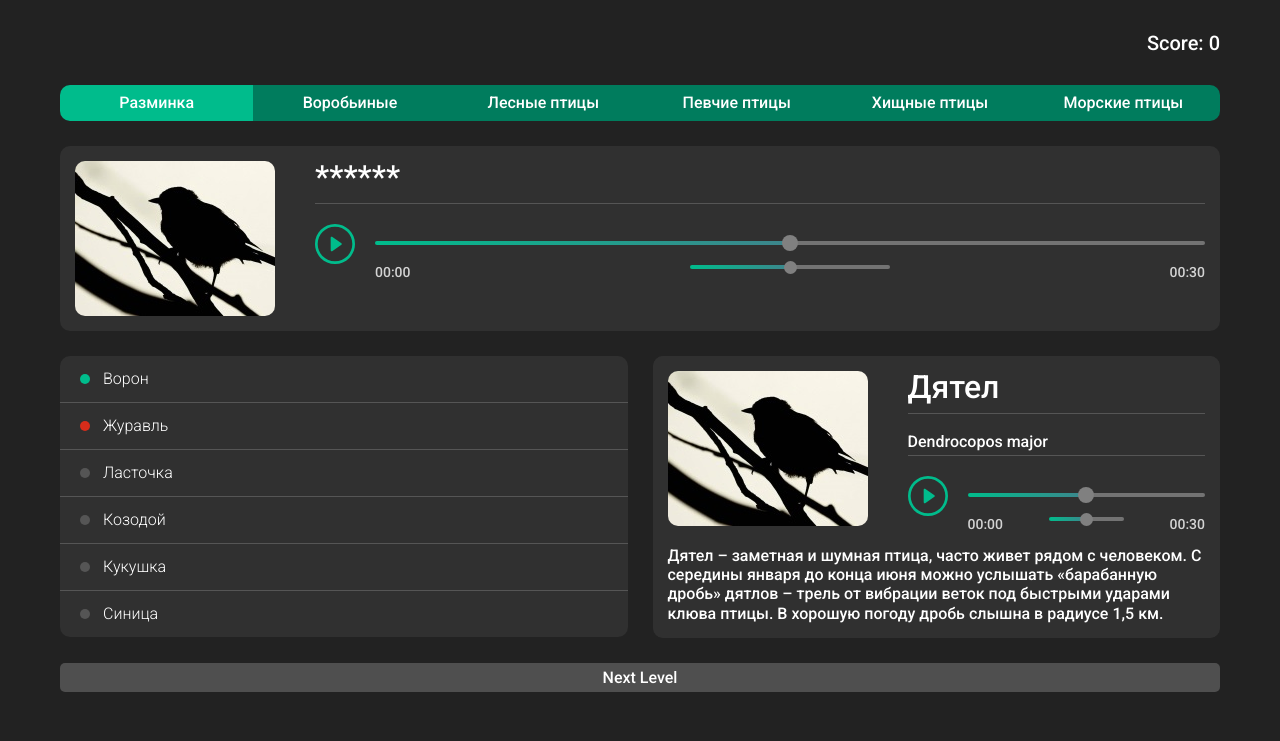
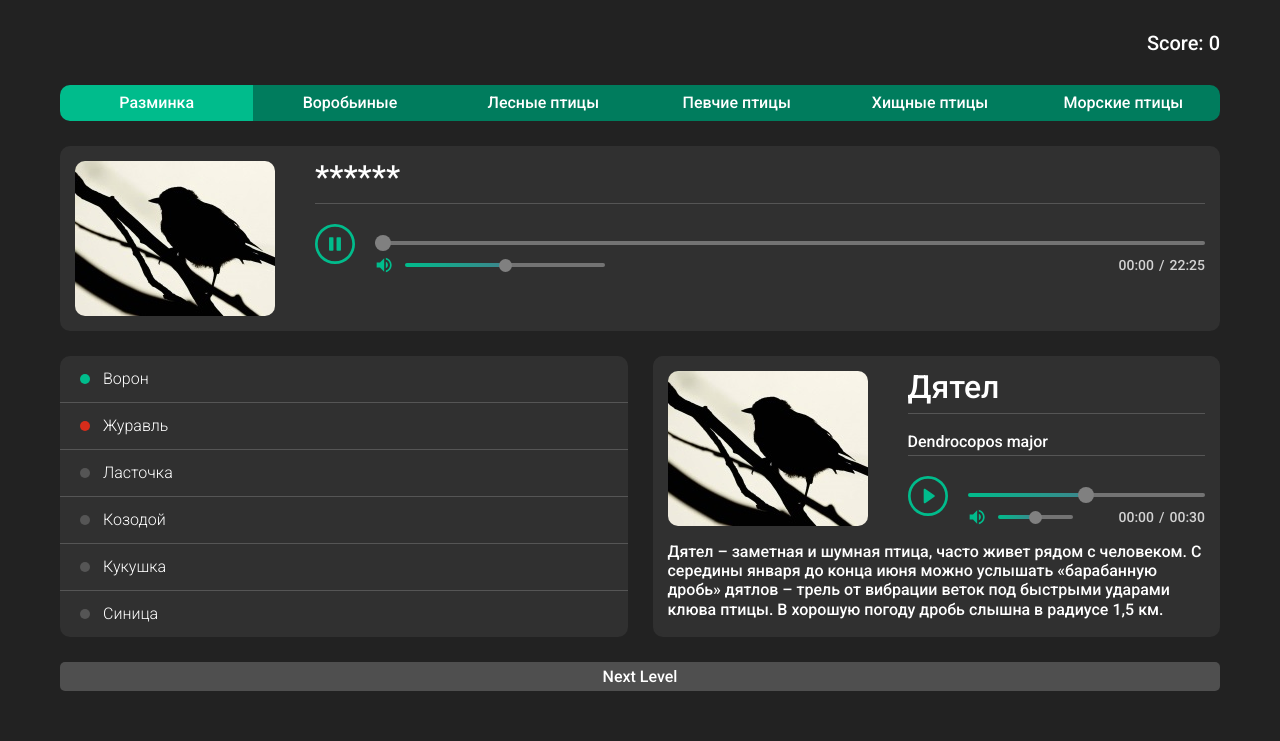
Before and after one commit to Rz0R/songbird, a website built with webpack: page public/index.html in a window 1280 px wide. Both pictures are taken after a click on the button 335 px from the left and 244 px from the top of the page. Shown: the top 741 px of the page. Built offline with nearby package versions, Linux system fonts and the light colour scheme; files whose address does not match are found by name.

Commit message:
feat: add audio player

```diff
--- a/markup/scss/_game.scss
+++ b/markup/scss/_game.scss
@@ -175,13 +175,12 @@
     flex: auto;
     display: flex;
     flex-direction: column;
-    gap: rem(10);
   }
 
   // .audio-player__progress-bar
 
   &__time,
-  &__volume {
+  &__volume-bar {
     width: 100%;
     height: rem(4);
     border-radius: rem(5);
@@ -225,7 +224,30 @@
     margin-bottom: rem(10);
   }
 
-  &__volume {
+  &__volume-wrapper {
+    display: flex;
+    align-items: center;
+    gap: rem(10);
+  }
+
+  &__volume-button-ibg {
+    width: rem(20);
+    height: rem(20);
+
+    svg {
+      position: absolute;
+      width: 100%;
+      height: 100%;
+      top: 0;
+      left: 0;
+      object-fit: cover;
+      fill: #00bc8c;
+      transition: fill 0.3s ease 0s;
+      transform: scale(1.5);
+    }
+  }
+
+  &__volume-bar {
     width: rem(200);
 
     .question_with-description & {
@@ -247,8 +269,13 @@
     }
   }
 
+  &__time-info-wrapper {
+    display: flex;
+    align-items: center;
+    gap: rem(5);
+  }
+
   // .audio-player__time-info
-
   &__time-info {
     display: flex;
     gap: rem(10);
--- a/src/presenter/game-page-presenter.js
+++ b/src/presenter/game-page-presenter.js
@@ -3,12 +3,15 @@ import { remove, render, replace } from '../utils/render';
 import HeaderView from '../view/header-view';
 import GamePageView from '../view/game-page-view';
 import FooterView from '../view/footer-view';
+import AudioPlayerView from '../view/audio-player-view';
 
 class GamePagePresenter {
   #gamePageContainer = null;
   #headerComponent = null;
   #gamePageComponent = null;
   #footerComponent = null;
+
+  #questionAudioPlayer = null;
 
   constructor(gamePageContainer) {
     this.#gamePageContainer = gamePageContainer;
@@ -19,6 +22,13 @@ class GamePagePresenter {
     render(this.#gamePageContainer, this.#headerComponent);
     this.#gamePageComponent = new GamePageView();
     render(this.#gamePageContainer, this.#gamePageComponent);
+
+    const src = 'https://www.xeno-canto.org/sounds/uploaded/GYAUIPUVNM/XC515519-2020.01.01_17.24_01.MP3';
+    const duration = 1345;
+
+    this.#questionAudioPlayer = new AudioPlayerView(src, duration);
+    render(this.#gamePageComponent.getQuestionContentContainer(), this.#questionAudioPlayer);
+
     this.#footerComponent = new FooterView();
     render(this.#gamePageContainer, this.#footerComponent);
   };
--- /dev/null
+++ b/src/view/audio-player-view.js
@@ -0,0 +1,257 @@
+import AbstractView from './abstract-view';
+import { createElement, render, replace } from '../utils/render.js';
+
+const createPlaySvgTemplate = () =>
+  `<svg
+    xmlns="http://www.w3.org/2000/svg"
+    shape-rendering="geometricPrecision"
+    text-rendering="geometricPrecision"
+    image-rendering="optimizeQuality"
+    fill-rule="evenodd"
+    clip-rule="evenodd"
+    viewBox="0 0 512 512"
+    >
+    <path
+      fill-rule="nonzero"
+      d="M255.99 0c70.68 0 134.7 28.66 181.02 74.98C483.33 121.3 512 185.31 512 256c0 70.68-28.67 134.69-74.99 181.01C390.69 483.33 326.67 512 255.99 512S121.3 483.33 74.98 437.01C28.66 390.69 0 326.68 0 256c0-70.67 28.66-134.7 74.98-181.02C121.3 28.66 185.31 0 255.99 0zm77.4 269.81c13.75-8.88 13.7-18.77 0-26.63l-110.27-76.77c-11.19-7.04-22.89-2.9-22.58 11.72l.44 154.47c.96 15.86 10.02 20.21 23.37 12.87l109.04-75.66zm79.35-170.56c-40.1-40.1-95.54-64.92-156.75-64.92-61.21 0-116.63 24.82-156.74 64.92-40.1 40.11-64.92 95.54-64.92 156.75 0 61.22 24.82 116.64 64.92 156.74 40.11 40.11 95.53 64.93 156.74 64.93 61.21 0 116.65-24.82 156.75-64.93 40.11-40.1 64.93-95.52 64.93-156.74 0-61.22-24.82-116.64-64.93-156.75z"
+    />
+  </svg>`;
+
+const createPlaySvgElement = () => createElement(createPlaySvgTemplate());
+
+const createPauseSvgTemplate = () =>
+  `<svg
+    xmlns="http://www.w3.org/2000/svg"
+    shape-rendering="geometricPrecision"
+    text-rendering="geometricPrecision"
+    image-rendering="optimizeQuality"
+    fill-rule="evenodd"
+    clip-rule="evenodd"
+    viewBox="0 0 512 511.99"
+    >
+    <path
+      fill-rule="nonzero"
+      d="M256 0c70.68 0 134.7 28.66 181.02 74.98C483.34 121.3 512 185.32 512 256s-28.66 134.69-74.98 181.01C390.7 483.33 326.68 511.99 256 511.99s-134.7-28.66-181.02-74.98C28.66 390.69 0 326.68 0 256c0-70.68 28.66-134.7 74.98-181.02C121.3 28.66 185.32 0 256 0zm-66.92 168.32h38.04c5.09 0 9.24 4.21 9.24 9.24v156.87c0 5.03-4.19 9.23-9.24 9.23h-38.04c-5.03 0-9.23-4.16-9.23-9.23V177.56c0-5.09 4.15-9.24 9.23-9.24zm95.77 0h38.06c5.08 0 9.23 4.2 9.23 9.24v156.87c0 5.03-4.19 9.23-9.23 9.23h-38.06c-5.04 0-9.23-4.16-9.23-9.23V177.56c0-5.09 4.16-9.24 9.23-9.24zm127.9-69.07C372.64 59.15 317.21 34.33 256 34.33c-61.21 0-116.64 24.82-156.75 64.92-40.1 40.11-64.92 95.54-64.92 156.75 0 61.21 24.82 116.63 64.92 156.74 40.11 40.1 95.54 64.92 156.75 64.92 61.21 0 116.64-24.82 156.75-64.92 40.1-40.11 64.92-95.53 64.92-156.74 0-61.21-24.82-116.64-64.92-156.75z"
+    />
+  </svg>`;
+
+const createPauseSvgElement = () => createElement(createPauseSvgTemplate());
+
+const createVolumeIconTemplate = () =>
+  `<svg height="100%" version="1.1" viewBox="0 0 36 36" width="100%">
+		<defs>
+			<clipPath>
+				<path d="m 14.35,-0.14 -5.86,5.86 20.73,20.78 5.86,-5.91 z"></path>
+				<path d="M 7.07,6.87 -1.11,15.33 19.61,36.11 27.80,27.60 z"></path>
+				<path d="M 9.09,5.20 6.47,7.88 26.82,28.77 29.66,25.99 z" transform="translate(0, 0)"></path>
+			</clipPath>
+			<clipPath>
+				<path d="m -11.45,-15.55 -4.44,4.51 20.45,20.94 4.55,-4.66 z" transform="translate(0, 0)"></path>
+			</clipPath>
+		</defs>
+		<path
+			d="M8,21 L12,21 L17,26 L17,10 L12,15 L8,15 L8,21 Z M19,14 L19,22 C20.48,21.32 21.5,19.77 21.5,18 C21.5,16.26 20.48,14.74 19,14 ZM19,11.29 C21.89,12.15 24,14.83 24,18 C24,21.17 21.89,23.85 19,24.71 L19,26.77 C23.01,25.86 26,22.28 26,18 C26,13.72 23.01,10.14 19,9.23 L19,11.29 Z">
+		</path>
+	</svg>`;
+
+const createVolumeIconElement = () => createElement(createVolumeIconTemplate());
+
+const createVolumeMuteIconTemplate = () =>
+  `<svg height="100%" version="1.1" viewBox="0 0 36 36" width="100%">
+    <path
+			d="m 21.48,17.98 c 0,-1.77 -1.02,-3.29 -2.5,-4.03 v 2.21 l 2.45,2.45 c .03,-0.2 .05,-0.41 .05,-0.63 z m 2.5,0 c 0,.94 -0.2,1.82 -0.54,2.64 l 1.51,1.51 c .66,-1.24 1.03,-2.65 1.03,-4.15 0,-4.28 -2.99,-7.86 -7,-8.76 v 2.05 c 2.89,.86 5,3.54 5,6.71 z M 9.25,8.98 l -1.27,1.26 4.72,4.73 H 7.98 v 6 H 11.98 l 5,5 v -6.73 l 4.25,4.25 c -0.67,.52 -1.42,.93 -2.25,1.18 v 2.06 c 1.38,-0.31 2.63,-0.95 3.69,-1.81 l 2.04,2.05 1.27,-1.27 -9,-9 -7.72,-7.72 z m 7.72,.99 -2.09,2.08 2.09,2.09 V 9.98 z">
+		</path>
+	</svg>`;
+
+const createVolumeMuteIconElement = () => createElement(createVolumeMuteIconTemplate());
+
+const createAudioPlayerTemplate = (isPlay = false, src, duration) => {
+  return `<div class="question__audio-player audio-player">
+      <audio src="${src}"></audio>
+      <div class="audio-player__controls">
+        <button class="audio-player__play">${isPlay ? createPauseSvgTemplate() : createPlaySvgTemplate()}</button>
+        <div class="audio-player__time-bar">
+          <input type="range" class="audio-player__time" value="50" min="0" max="100" step="0.01" />
+          <div class="audio-player__time-info">
+            <div class="audio-player__volume-wrapper">
+              <button class="audio-player__volume-button-ibg">${createVolumeIconTemplate()}</button>
+              <input type="range" class="audio-player__volume-bar" value="50" min="0" max="100" step="0.01" />
+            </div>
+            <div class="audio-player__time-info-wrapper">
+              <span class="audio-player__current-time">00:00</span>
+              /
+              <span class="audio-player__total-time">${formatTime(duration)}</span>
+            </div>
+          </div>
+        </div>
+      </div>
+    </div>`;
+};
+
+const formatTime = (number) => {
+  const minutes = Math.floor((number / 60) % 60)
+    .toString()
+    .padStart(2, 0);
+
+  const seconds = Math.floor(number % 60)
+    .toString()
+    .padStart(2, 0);
+
+  return `${minutes}:${seconds}`;
+};
+
+const setBarStyle = (prbar) => {
+  const value = prbar.value;
+  prbar.style.background = `linear-gradient(to right, rgb(0, 188, 140) 0%, rgb(61, 133, 140) ${value}%, rgb(115, 115, 115) ${value}%, rgb(115, 115, 115) ${value}%)`;
+};
+
+class AudioPlayerView extends AbstractView {
+  #isPlay = false;
+  #playButtonElement = null;
+  #volumeButtonElement = null;
+  #timeBarElement = null;
+  #volumeBarElement = null;
+
+  #playSvgElement = null;
+  #pauseSvgElement = null;
+
+  #volumeIconSvgElement = null;
+  #volumeMuteIconSvgElement = null;
+
+  #audioElement = null;
+  #audioSrc = null;
+  #audioDuration = null;
+  #currentTimeElement = null;
+
+  constructor(src, duration) {
+    super();
+
+    this.#audioSrc = src;
+    this.#audioDuration = duration;
+
+    this.#playSvgElement = createPlaySvgElement();
+    this.#pauseSvgElement = createPauseSvgElement();
+    this.#volumeIconSvgElement = createVolumeIconElement();
+    this.#volumeMuteIconSvgElement = createVolumeMuteIconElement();
+    this.#playButtonElement = this.element.querySelector('.audio-player__play');
+    this.#volumeButtonElement = this.element.querySelector('.audio-player__volume-button-ibg');
+    this.#timeBarElement = this.element.querySelector('.audio-player__time');
+    this.#volumeBarElement = this.element.querySelector('.audio-player__volume-bar');
+    this.#audioElement = this.element.querySelector('audio');
+    this.#currentTimeElement = this.element.querySelector('.audio-player__current-time');
+
+    this.#playButtonClick();
+    this.#volumeBarClick();
+    this.#inputTimeBar();
+    this.#inputVolumeBar();
+    this.#updateAudioTime();
+    this.#endAudioTime();
+  }
+
+  get template() {
+    return createAudioPlayerTemplate(this.#isPlay, this.#audioSrc, this.#audioDuration);
+  }
+
+  stopAudio = () => {
+    this.#audioElement.pause();
+    this.#isPlay = false;
+    this.#togglePlayButtonIcon();
+  };
+
+  playAudio = () => {
+    this.#audioElement.play();
+    this.#isPlay = true;
+    this.#togglePlayButtonIcon();
+  };
+
+  #togglePlayButtonIcon = () => {
+    const svg = this.#isPlay ? this.#pauseSvgElement : this.#playSvgElement;
+    replace(svg, this.#playButtonElement.firstElementChild);
+  };
+
+  #playButtonClick = () => {
+    this.#playButtonElement.addEventListener('click', () => {
+      if (this.#isPlay) {
+        this.stopAudio();
+      } else {
+        this.playAudio();
+      }
+    });
+  };
+
+  #inputTimeBar = () => {
+    this.#timeBarElement.addEventListener('input', () => {
+      this.#audioElement.currentTime = (this.#timeBarElement.value / 100) * this.#audioDuration;
+      setBarStyle(this.#timeBarElement);
+      this.#currentTimeElement.innerText = formatTime(this.#audioElement.currentTime);
+    });
+  };
+
+  #inputVolumeBar = () => {
+    this.#audioElement.volume = this.#volumeBarElement.value / 100;
+    this.#volumeBarElement.addEventListener('input', () => {
+      if (+this.#volumeBarElement.value === 0 && !this.#audioElement.muted) {
+        this.#audioElement.muted = true;
+        replace(this.#volumeMuteIconSvgElement, this.#volumeButtonElement.firstElementChild);
+      } else if (this.#audioElement.muted) {
+        this.#audioElement.muted = false;
+        replace(this.#volumeIconSvgElement, this.#volumeButtonElement.firstElementChild);
+      }
+      setBarStyle(this.#volumeBarElement);
+      this.#audioElement.volume = this.#volumeBarElement.value / 100;
+    });
+  };
+
+  #updateAudioTime = () => {
+    this.#updateAudioTimeHandler();
+    this.#audioElement.addEventListener('timeupdate', this.#updateAudioTimeHandler);
+  };
+
+  #updateAudioTimeHandler = () => {
+    const audioProgBarValue = (this.#audioElement.currentTime / this.#audioElement.duration) * 100;
+    if (!Number.isNaN(audioProgBarValue)) {
+      this.#timeBarElement.value = audioProgBarValue;
+    } else {
+      this.#timeBarElement.value = 0;
+    }
+
+    this.#currentTimeElement.innerText = formatTime(this.#audioElement.currentTime);
+    setBarStyle(this.#timeBarElement);
+  };
+
+  #endAudioTime = () => {
+    this.#audioElement.addEventListener('ended', () => {
+      this.#isPlay = false;
+      this.#togglePlayButtonIcon();
+    });
+  };
+
+  #volumeBarClick = () => {
+    this.#volumeButtonElement.addEventListener('click', this.#togleMute);
+  };
+
+  #muteVolume = () => {
+    this.#audioElement.muted = true;
+    this.#volumeBarElement.value = 0;
+    setBarStyle(this.#volumeBarElement);
+    replace(this.#volumeMuteIconSvgElement, this.#volumeButtonElement.firstElementChild);
+  };
+
+  #unmuteVolume = () => {
+    this.#audioElement.muted = false;
+    if (this.#audioElement.volume === 0) this.#audioElement.volume = 0.5;
+    this.#volumeBarElement.value = this.#audioElement.volume * 100;
+    setBarStyle(this.#volumeBarElement);
+    replace(this.#volumeIconSvgElement, this.#volumeButtonElement.firstElementChild);
+  };
+
+  #togleMute = () => {
+    if (this.#audioElement.muted) {
+      this.#unmuteVolume();
+    } else {
+      this.#muteVolume();
+    }
+  };
+}
+
+export default AudioPlayerView;
--- a/src/view/game-page-view.js
+++ b/src/view/game-page-view.js
@@ -17,34 +17,6 @@ const createGamePageTemplate = () =>
           </div>
           <div class="question__content">
             <h3 class="question__answer">******</h3>
-            <div class="question__audio-player audio-player">
-              <div class="audio-player__controls">
-                <button class="audio-player__play">
-                  <svg
-                    xmlns="http://www.w3.org/2000/svg"
-                    shape-rendering="geometricPrecision"
-                    text-rendering="geometricPrecision"
-                    image-rendering="optimizeQuality"
-                    fill-rule="evenodd"
-                    clip-rule="evenodd"
-                    viewBox="0 0 512 512"
-                  >
-                    <path
-                      fill-rule="nonzero"
-                      d="M255.99 0c70.68 0 134.7 28.66 181.02 74.98C483.33 121.3 512 185.31 512 256c0 70.68-28.67 134.69-74.99 181.01C390.69 483.33 326.67 512 255.99 512S121.3 483.33 74.98 437.01C28.66 390.69 0 326.68 0 256c0-70.67 28.66-134.7 74.98-181.02C121.3 28.66 185.31 0 255.99 0zm77.4 269.81c13.75-8.88 13.7-18.77 0-26.63l-110.27-76.77c-11.19-7.04-22.89-2.9-22.58 11.72l.44 154.47c.96 15.86 10.02 20.21 23.37 12.87l109.04-75.66zm79.35-170.56c-40.1-40.1-95.54-64.92-156.75-64.92-61.21 0-116.63 24.82-156.74 64.92-40.1 40.11-64.92 95.54-64.92 156.75 0 61.22 24.82 116.64 64.92 156.74 40.11 40.11 95.53 64.93 156.74 64.93 61.21 0 116.65-24.82 156.75-64.93 40.11-40.1 64.93-95.52 64.93-156.74 0-61.22-24.82-116.64-64.93-156.75z"
-                    />
-                  </svg>
-                </button>
-                <div class="audio-player__time-bar">
-                  <input type="range" class="audio-player__time" value="50" min="0" max="100" step="0.01" />
-                  <div class="audio-player__time-info">
-                    <div class="audio-player__current-time">00:00</div>
-                    <input type="range" class="audio-player__volume" value="50" min="0" max="100" step="0.01" />
-                    <div class="audio-player__total-time">00:30</div>
-                  </div>
-                </div>
-              </div>
-            </div>
           </div>
         </div>
 
@@ -87,9 +59,37 @@ const createGamePageTemplate = () =>
                   <div class="audio-player__time-bar">
                     <input type="range" class="audio-player__time" value="50" min="0" max="100" step="0.01" />
                     <div class="audio-player__time-info">
-                        <div class="audio-player__current-time">00:00</div>
-                        <input type="range" class="audio-player__volume" value="50" min="0" max="100" step="0.01" />
-                        <div class="audio-player__total-time">00:30</div>
+                      <div class="audio-player__volume-wrapper">
+                        <button class="audio-player__volume-button-ibg">
+                          <svg height="100%" version="1.1" viewBox="0 0 36 36" width="100%">
+                            <defs>
+                              <clipPath>
+                                <path d="m 14.35,-0.14 -5.86,5.86 20.73,20.78 5.86,-5.91 z"></path>
+                                <path d="M 7.07,6.87 -1.11,15.33 19.61,36.11 27.80,27.60 z"></path>
+                                <path
+                                  d="M 9.09,5.20 6.47,7.88 26.82,28.77 29.66,25.99 z"
+                                  transform="translate(0, 0)"
+                                ></path>
+                              </clipPath>
+                              <clipPath>
+                                <path
+                                  d="m -11.45,-15.55 -4.44,4.51 20.45,20.94 4.55,-4.66 z"
+                                  transform="translate(0, 0)"
+                                ></path>
+                              </clipPath>
+                            </defs>
+                            <path
+                              d="M8,21 L12,21 L17,26 L17,10 L12,15 L8,15 L8,21 Z M19,14 L19,22 C20.48,21.32 21.5,19.77 21.5,18 C21.5,16.26 20.48,14.74 19,14 ZM19,11.29 C21.89,12.15 24,14.83 24,18 C24,21.17 21.89,23.85 19,24.71 L19,26.77 C23.01,25.86 26,22.28 26,18 C26,13.72 23.01,10.14 19,9.23 L19,11.29 Z"
+                            ></path>
+                          </svg>
+                        </button>
+                        <input type="range" class="audio-player__volume-bar" value="50" min="0" max="100" step="0.01" />
+                      </div>
+                      <div class="audio-player__time-info-wrapper">
+                        <span class="audio-player__current-time">00:00</span>
+                        /
+                        <span class="audio-player__total-time">00:30</span>
+                      </div>
                     </div>
                   </div>
                 </div>
@@ -112,6 +112,10 @@ class GamePageView extends AbstractView {
   get template() {
     return createGamePageTemplate();
   }
+
+  getQuestionContentContainer = () => {
+    return this.element.querySelector('.question__content');
+  };
 }
 
 export default GamePageView;
```
Also changed, not shown: markup/game.html (+69 -6 lines), markup/css/style.min.css, public/css/style.min.css. Lines whose indentation alone changed are shown as unchanged.
